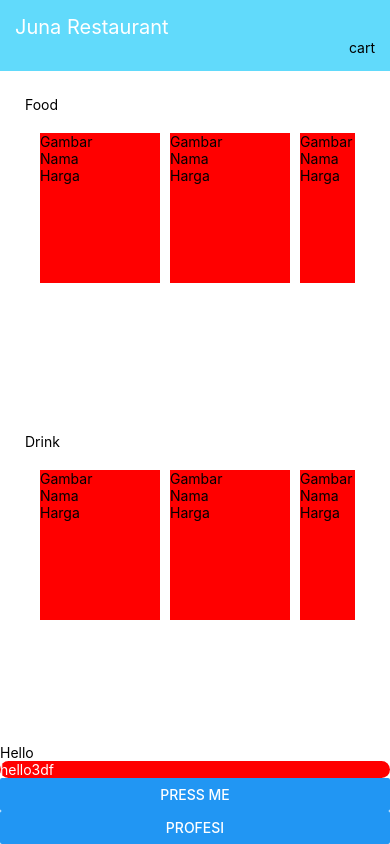
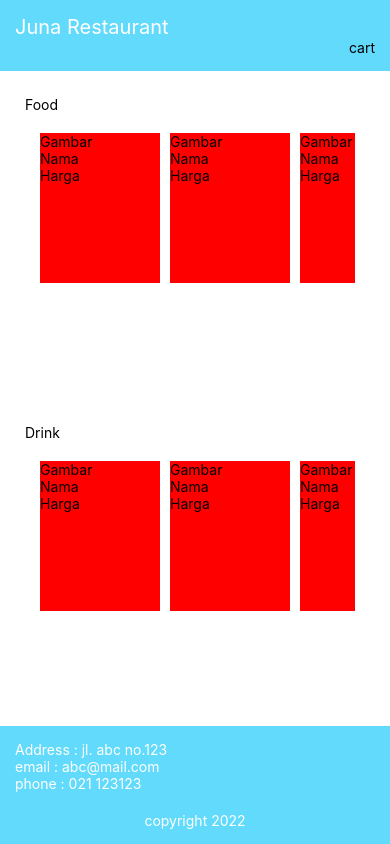
Before and after one commit to HarryRoll/TechTest, a React Native app: screen / in a window 390 px wide. Built offline with nearby package versions, Linux system fonts and the light colour scheme.

Commit message:
create footer component

```diff
--- a/App.js
+++ b/App.js
@@ -2,6 +2,7 @@ import { Button, StyleSheet, Text, View, Alert, StatusBar } from 'react-native';
 
 import Header from './component/Header';
 import Menu from './component/Menu';
+import Footer from './component/Footer';
 
 export default function App() {
   return (
@@ -12,18 +13,7 @@ export default function App() {
         cart="cart"
       />
       <Menu/>
-      <Text>Hello</Text>
-      <Text style={styles.test}>hello3df</Text>
-      <Button
-        style={styles.test}
-        title="Press me"
-        onPress={() => Alert.alert('Simple Button pressed')}
-      />
-      <Button
-        style={styles.test}
-        title="profesi"
-        onPress={() => Alert.prompt('apakah anda seorang dokter?')}
-      />
+      <Footer/>
     </View>
   );
 }
--- /dev/null
+++ b/component/Footer.js
@@ -0,0 +1,46 @@
+import { Text, View, StyleSheet, TouchableOpacity } from "react-native";
+
+function Footer() {
+  return (
+    <View style={styles.container}>
+        <View style={styles.addressCon}>
+            <Text style={styles.address}>
+                Address : jl. abc no.123
+            </Text>
+            <Text style={styles.address}>
+                email : abc@mail.com
+            </Text>
+            <Text style={styles.address}>
+                phone : 021 123123
+            </Text>
+        </View>
+        <View style={styles.copy}>
+            <Text style={styles.copyR}>
+                copyright 2022
+            </Text>
+        </View>
+    </View>
+  )
+}
+
+const styles = StyleSheet.create({
+    container: {
+        backgroundColor: '#61dafb',
+        padding:15
+    },
+    addressCon:{
+        marginBottom:20,
+    },
+    address:{
+        color : 'white',
+    },
+
+    copy : {
+        alignItems: 'center',
+    },
+    copyR : {
+        color : 'white',
+        alignItems: 'center',
+    }
+  });
+export default Footer
```
